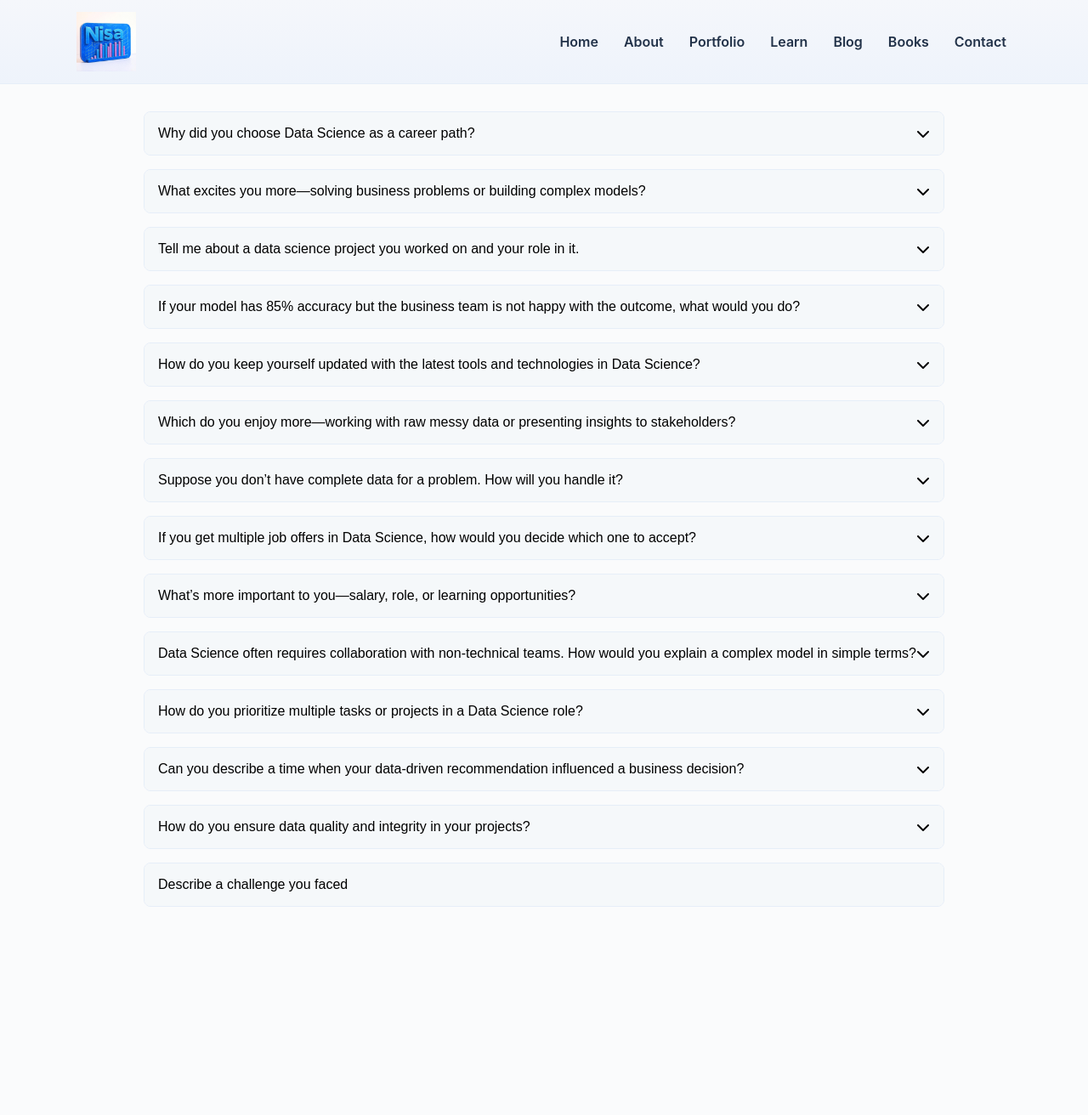
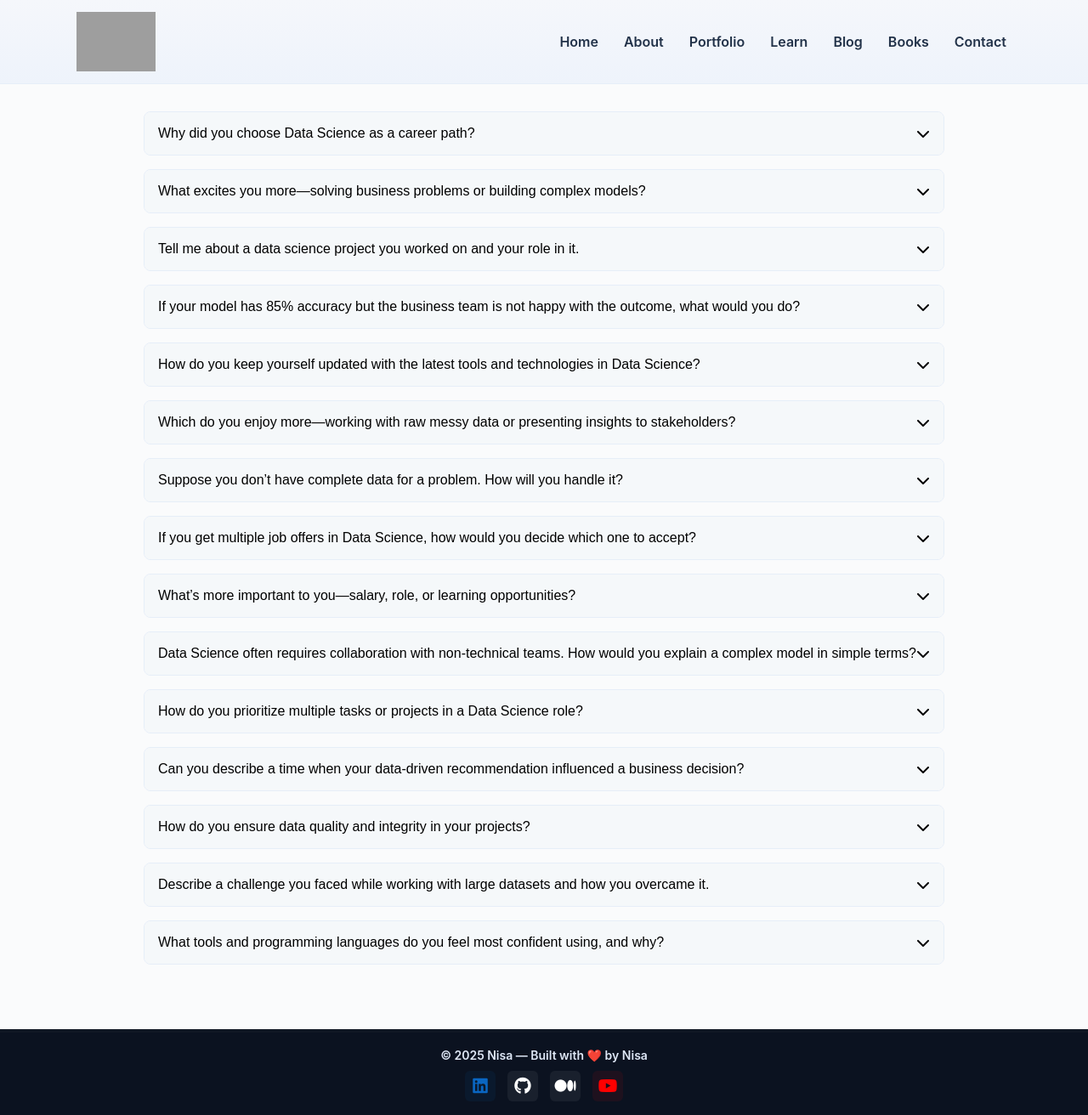
Before and after one commit to tabassumunnisa19/My_Personal_Website, a Jekyll site: the page hr-pages/DataScience.html, which Jekyll copies as it is, in a window 1280 px wide and 1312 px high. Shown: the whole window at 85% size. Built offline with Jekyll 4.4.1, drawn with Linux system fonts in a browser that asks for light colours; grey boxes are pictures that could not be loaded.

Commit message:
Update DataScience.html

```diff
--- a/hr-pages/DataScience.html
+++ b/hr-pages/DataScience.html
@@ -47,7 +47,7 @@
   <!-- Header -->
   <header class="site-header">
     <div class="site-container header-inner">
-      <a href="../index.html" class="logo"><img src="../logo.jpg" alt="Nisa logo" /></a>
+      <a href="../index.html" class="logo"><img src="../logo.png" alt="Nisa logo" /></a>
       <nav class="main-nav">
         <a href="../index.html">Home</a>
         <a href="../about.html">About</a>
@@ -170,4 +170,47 @@
     </div>
 
     <div class="qa-block">
-      <button>Describe a challenge you faced
+      <button>Describe a challenge you faced while working with large datasets and how you overcame it. <i class="fas fa-chevron-down"></i></button>
+      <div class="content">
+        <p>Working with a large customer dataset, I faced memory limitations. I used efficient data structures, batch processing, and optimized queries to handle the data and complete analysis on time.</p>
+        <p class="tip"><strong>Tip:</strong> Highlight problem-solving, technical knowledge, and resourcefulness.</p>
+      </div>
+    </div>
+
+    <div class="qa-block">
+      <button>What tools and programming languages do you feel most confident using, and why? <i class="fas fa-chevron-down"></i></button>
+      <div class="content">
+        <p>I am confident in Python, R, SQL, and tools like Tableau and Power BI. Python and R help with modeling and analysis, SQL is essential for data handling, and visualization tools help communicate insights effectively.</p>
+        <p class="tip"><strong>Tip:</strong> Mention relevant skills and explain how you use them.</p>
+      </div>
+    </div>
+
+  </main>
+
+  <!-- Footer -->
+  <footer class="site-footer">
+    <div class="site-container footer-inner">
+      <p class="copyright">© 2025 Nisa — Built with <span class="heart">❤️</span> by Nisa</p>
+      <div class="socials" aria-label="social links">
+        <a href="#" class="social linkedin" title="LinkedIn" aria-label="LinkedIn"><i class="fab fa-linkedin" aria-hidden="true"></i></a>
+        <a href="#" class="social github" title="GitHub" aria-label="GitHub"><i class="fab fa-github" aria-hidden="true"></i></a>
+        <a href="#" class="social medium" title="Medium" aria-label="Medium"><i class="fab fa-medium" aria-hidden="true"></i></a>
+        <a href="#" class="social youtube" title="YouTube" aria-label="YouTube"><i class="fab fa-youtube" aria-hidden="true"></i></a>
+      </div>
+    </div>
+  </footer>
+
+  <script>
+    const qaBlocks = document.querySelectorAll('.qa-block button');
+    qaBlocks.forEach(button => {
+      button.addEventListener('click', () => {
+        const content = button.nextElementSibling;
+        content.style.display = content.style.display === 'block' ? 'none' : 'block';
+        button.querySelector('i').classList.toggle('fa-chevron-up');
+        button.querySelector('i').classList.toggle('fa-chevron-down');
+      });
+    });
+  </script>
+
+</body>
+</html>
```
